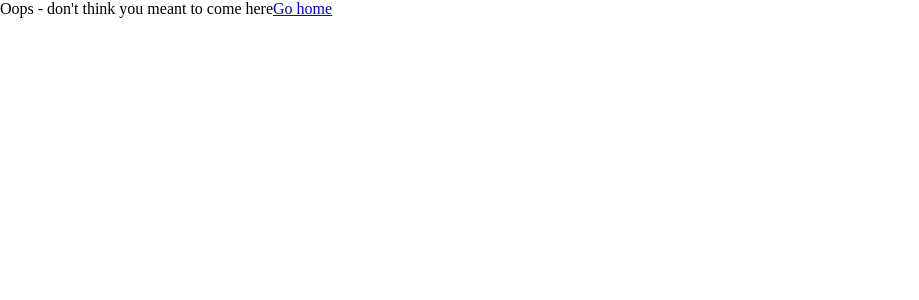
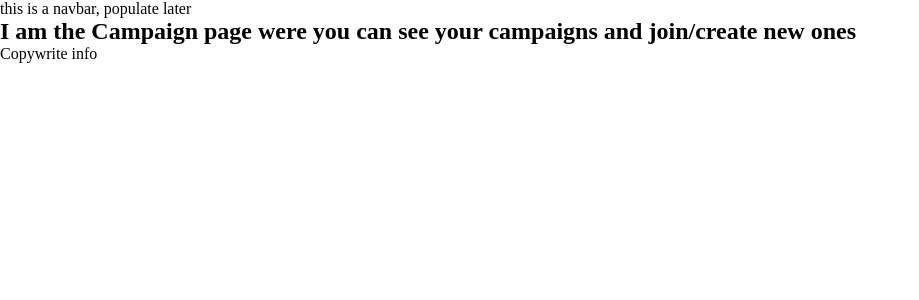
Before and after one commit to franciskershaw/dungeon-tracker, a React (Create React App) app in the folder frontend/: page /campaigns in a window 1280 px wide. Shown: the top 300 px of the page, without its empty margins (0-919 px from the left). Built offline with nearby package versions, Linux system fonts and the light colour scheme.

Commit message:
Add very basic routing and file structure for future components

```diff
--- a/frontend/src/App.js
+++ b/frontend/src/App.js
@@ -1,17 +1,22 @@
 import { BrowserRouter, Routes, Route } from 'react-router-dom';
-import LandingPage from './pages/LandingPage/LandingPage';
-import HomePage from './pages/HomePage/HomePage';
-import CampaignPage from './pages/CampaignPage/Campaign';
+import SharedLayout from './layout/SharedLayout';
+import LoginPage from './pages/LoginPage/LoginPage';
+import RegisterPage from './pages/RegisterPage/RegisterPage';
+import CampaignsHomePage from './pages/CampaignsHomePage/CampaignsHomePage';
+import CampaignDashboard from './pages/CampaignDashboard/CampaignDashboard';
 import Error from './pages/Error/Error';
 
 function App() {
   return (
     <BrowserRouter>
       <Routes>
-        <Route path="/" element={<LandingPage />} />
-        <Route path="home" element={<HomePage />} />
-        <Route path="campaign" element={<CampaignPage />} />
-        <Route path="*" element={<Error />} />
+        <Route path="/" element={<SharedLayout />}>
+          <Route index element={<LoginPage />} />
+          <Route path="register" element={<RegisterPage />} />
+          <Route path="campaigns" element={<CampaignsHomePage />}/>
+          <Route path="campaigns/:id" element={<CampaignDashboard />}/>
+          <Route path="*" element={<Error />} />
+        </Route>
       </Routes>
     </BrowserRouter>
   );
--- /dev/null
+++ b/frontend/src/layout/SharedLayout.js
@@ -0,0 +1,15 @@
+import { Outlet } from 'react-router-dom';
+
+const SharedLayout = () => {
+  return (
+    <>
+      <nav>
+				this is a navbar, populate later
+			</nav>
+			<Outlet />
+			<footer>Copywrite info</footer>
+    </>
+  );
+};
+
+export default SharedLayout;
--- /dev/null
+++ b/frontend/src/pages/CampaignDashboard/CampaignDashboard.js
@@ -0,0 +1,9 @@
+const CampaignDashboard = () => {
+	return (
+		<div>
+			I am the campaign page/dashboard - all the main focus will be in here someday
+		</div>
+	)
+}
+
+export default CampaignDashboard;
--- a/frontend/src/pages/CampaignPage/Campaign.js
+++ /dev/null
@@ -1,14 +0,0 @@
-import { Link } from 'react-router-dom';
-
-const CampaignPage = () => {
-	return (
-		<div>
-			<Link to={'/'}>
-				Logout
-			</Link>
-			I am the campaign page
-		</div>
-	)
-}
-
-export default CampaignPage;
--- /dev/null
+++ b/frontend/src/pages/CampaignsHomePage/CampaignsHomePage.js
@@ -0,0 +1,9 @@
+const CampaignsHomePage = () => {
+  return (
+    <div>
+      <h2>I am the Campaign page were you can see your campaigns and join/create new ones</h2>
+    </div>
+  );
+};
+
+export default CampaignsHomePage;
--- a/frontend/src/pages/Error/Error.js
+++ b/frontend/src/pages/Error/Error.js
@@ -4,7 +4,7 @@ const Error = () => {
 	return (
 		<div>
 			Oops - don't think you meant to come here
-			<Link to={'home'}>
+			<Link to={'/'}>
 				Go home
 			</Link>
 		</div>
--- a/frontend/src/pages/HomePage/HomePage.js
+++ /dev/null
@@ -1,14 +0,0 @@
-import { Link } from 'react-router-dom';
-
-const HomePage = () => {
-	return (
-		<div>
-			<Link to='/campaign'>
-				Campaign
-			</Link>
-			<p>I am the home page for logged in users</p>
-		</div>
-	)
-}
-
-export default HomePage;
--- a/frontend/src/pages/LandingPage/LandingPage.js
+++ /dev/null
@@ -1,14 +0,0 @@
-import { Link } from 'react-router-dom'
-
-const LandingPage = () => {
-	return (
-		<div>
-			<Link to={'/home'}>
-				Login
-			</Link>
-			I am the landing page
-		</div>
-	)
-}
-
-export default LandingPage
--- /dev/null
+++ b/frontend/src/pages/LoginPage/LoginPage.js
@@ -0,0 +1,9 @@
+const LoginPage = () => {
+  return (
+    <>
+      <h2>I am the login page</h2>
+    </>
+  );
+};
+
+export default LoginPage;
--- /dev/null
+++ b/frontend/src/pages/RegisterPage/RegisterPage.js
@@ -0,0 +1,9 @@
+const RegisterPage = () => {
+  return (
+    <>
+      <h2>I am the registration page</h2>
+    </>
+  );
+};
+
+export default RegisterPage;
```
